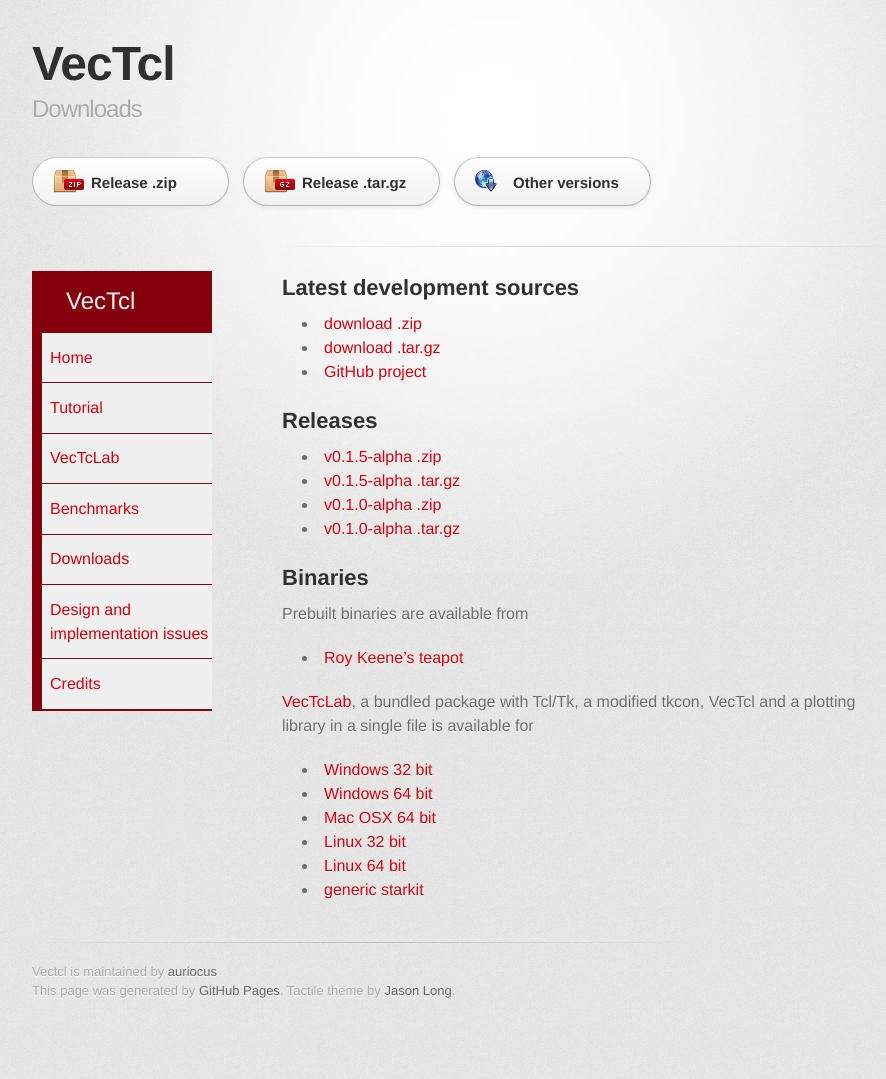
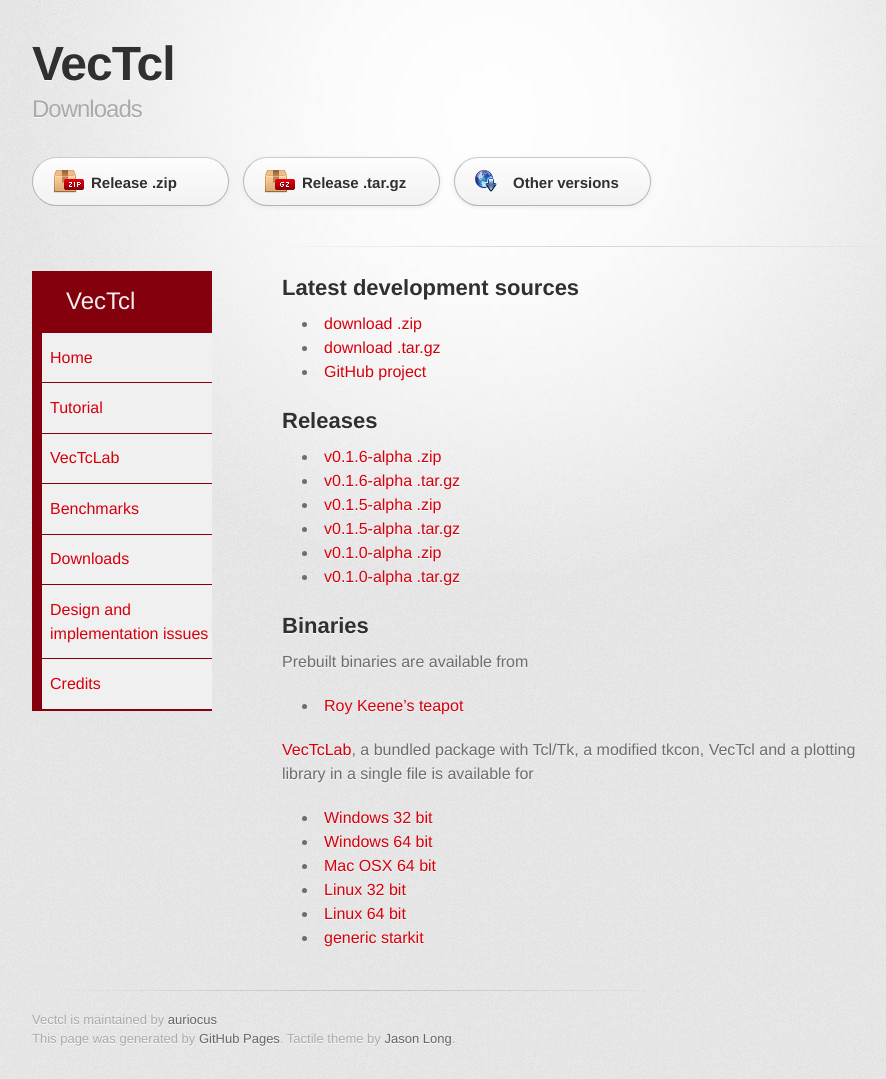
Before and after one commit to auriocus/VecTcl, a Jekyll site: the page built from 30-downloads.md, in a window 1280 px wide. Shown: the whole page, without its empty margins (148-1034 px from the left). Built offline with Jekyll 4.4.1, drawn with Linux system fonts in a browser that asks for light colours; before the commit the page ends 1031 px from its top, so only the background shows below that.

Commit message:
Make download link for 0.1.6

```diff
--- a/30-downloads.md
+++ b/30-downloads.md
@@ -14,6 +14,8 @@
 
 Releases
 --------
+- [v0.1.6-alpha .zip](https://github.com/auriocus/VecTcl/archive/v0.1.6-alpha.zip)
+- [v0.1.6-alpha .tar.gz](https://github.com/auriocus/VecTcl/archive/v0.1.6-alpha.tar.gz)
 - [v0.1.5-alpha .zip](https://github.com/auriocus/VecTcl/archive/v0.1.5-alpha.zip)
 - [v0.1.5-alpha .tar.gz](https://github.com/auriocus/VecTcl/archive/v0.1.5-alpha.tar.gz)
 - [v0.1.0-alpha .zip](https://github.com/auriocus/VecTcl/archive/v0.1.0-alpha.zip)
--- a/_layouts/default.html
+++ b/_layouts/default.html
@@ -5,8 +5,8 @@
 	</header>
 
 	    <section id="downloads" class="clearfix">
-          <a href="https://github.com/auriocus/VecTcl/archive/v0.1.5-alpha.zip" id="download-zip" class="button"><span>Release .zip</span></a>
-          <a href="https://github.com/auriocus/VecTcl/archive/v0.1.5-alpha.tar.gz" id="download-tar-gz" class="button"><span>Release .tar.gz</span></a>
+          <a href="https://github.com/auriocus/VecTcl/archive/v0.1.6-alpha.zip" id="download-zip" class="button"><span>Release .zip</span></a>
+          <a href="https://github.com/auriocus/VecTcl/archive/v0.1.6-alpha.tar.gz" id="download-tar-gz" class="button"><span>Release .tar.gz</span></a>
           <a href="{{ site.baseurl }}/downloads.html" id="show-downloads" class="button"><span>Other versions</span></a>
         </section>
 
```
